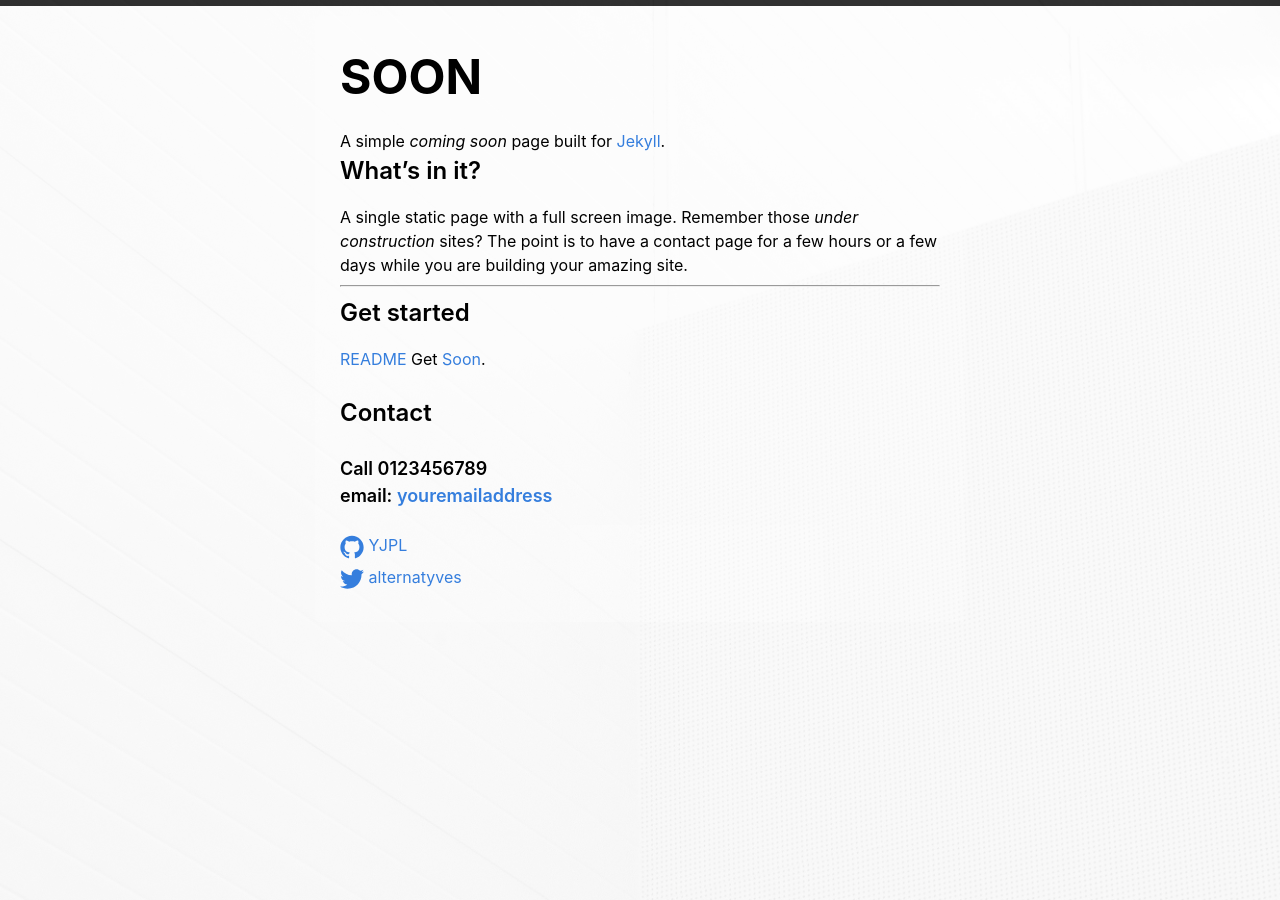
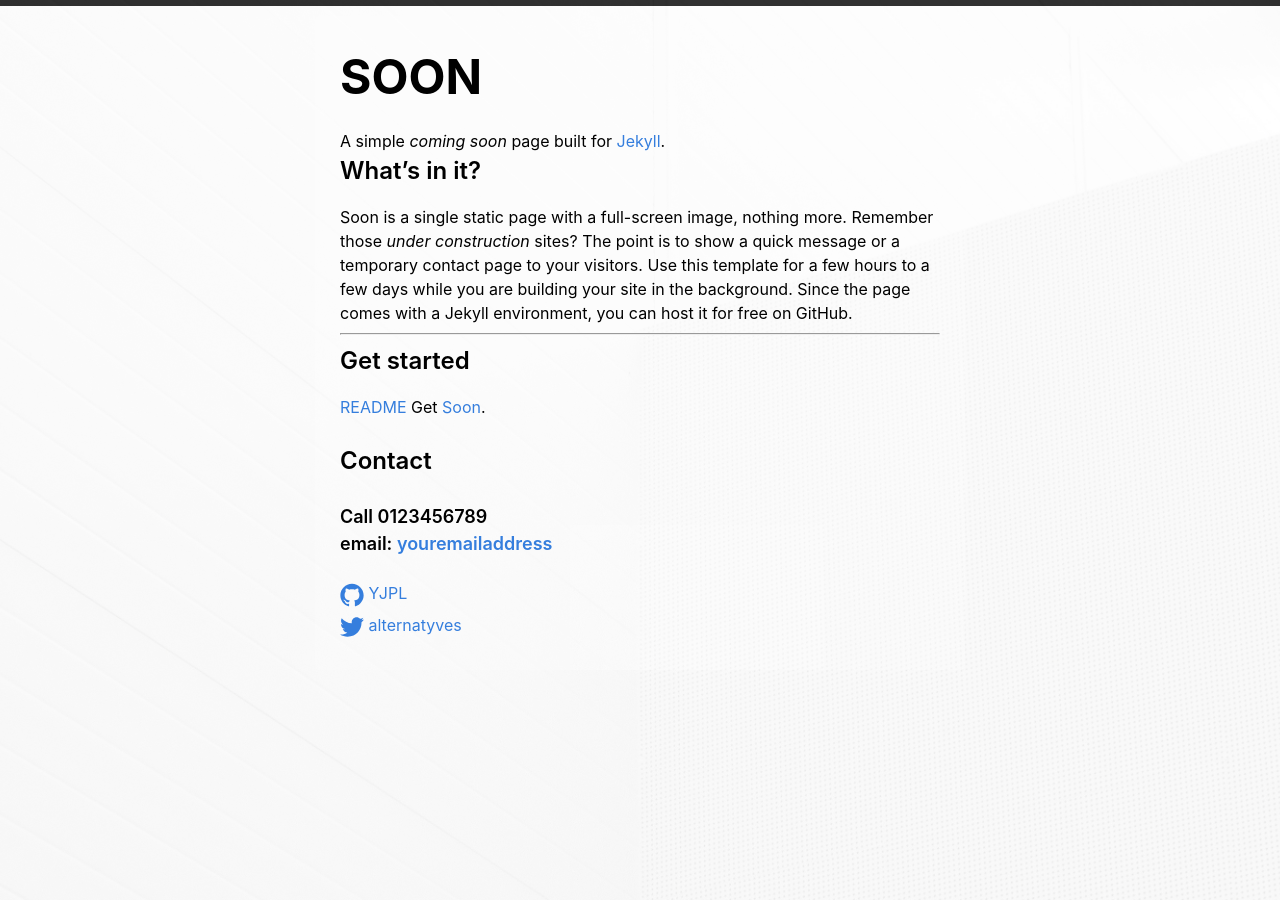
Before and after one commit to YJPL/soon, a Jekyll site: the page built from index.md, in a window 1280 px wide. Built offline with Jekyll 4.4.1, drawn with Linux system fonts in a browser that asks for light colours.

Commit message:
Update index.md
update description

```diff
--- a/index.md
+++ b/index.md
@@ -11,7 +11,7 @@ A simple *coming soon* page built for [Jekyll](https://jekyllrb.com/docs/).
 
 ## What's in it?
 
-A single static page with a full screen image. Remember those *under construction* sites? The point is to have a contact page for a few hours or a few days while you are building your amazing site.
+Soon is a single static page with a full-screen image, nothing more. Remember those *under construction* sites? The point is to show a quick message or a temporary contact page to your visitors. Use this template for a few hours to a few days while you are building your site in the background. Since the page comes with a Jekyll environment, you can host it for free on GitHub.
 
 ***
 
```
